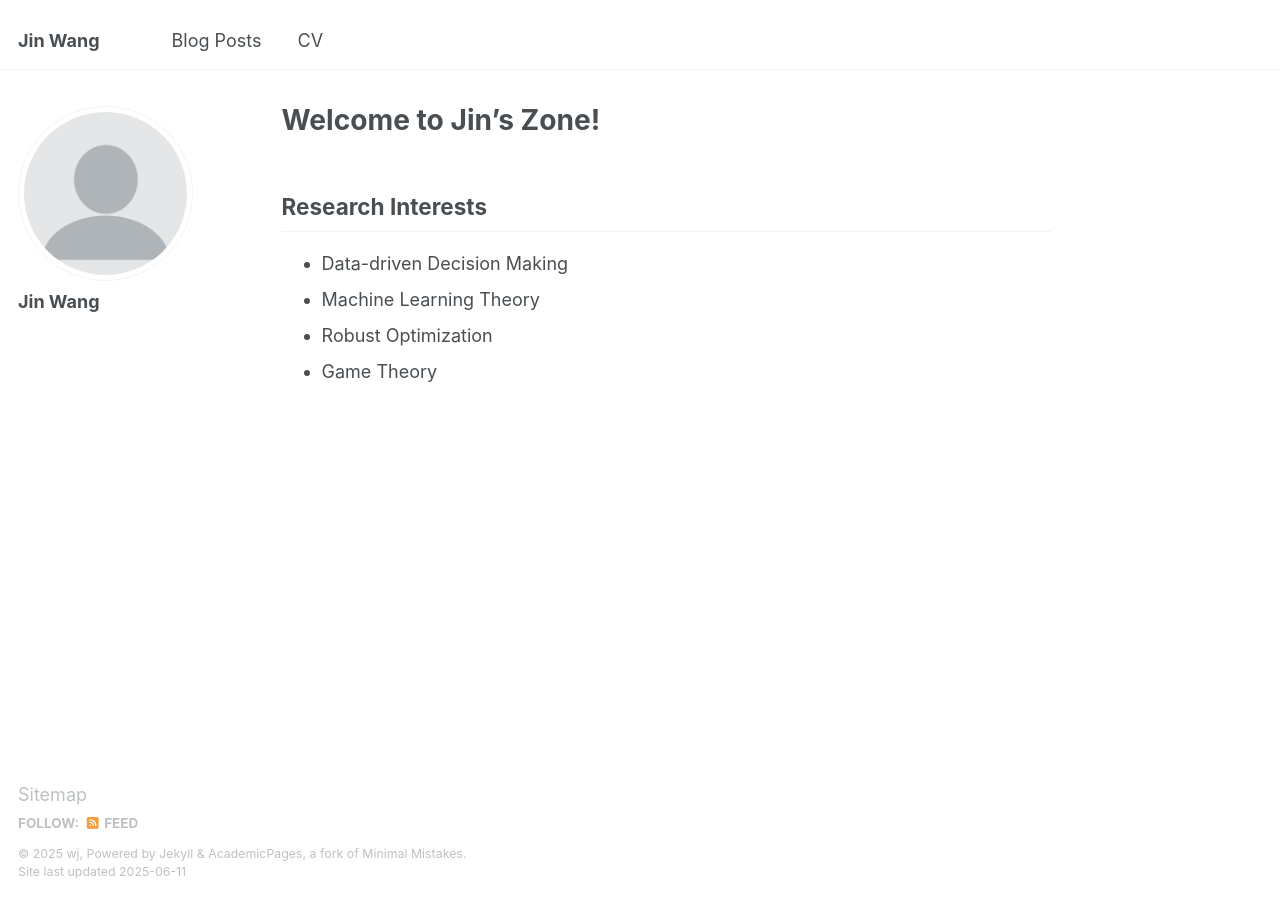
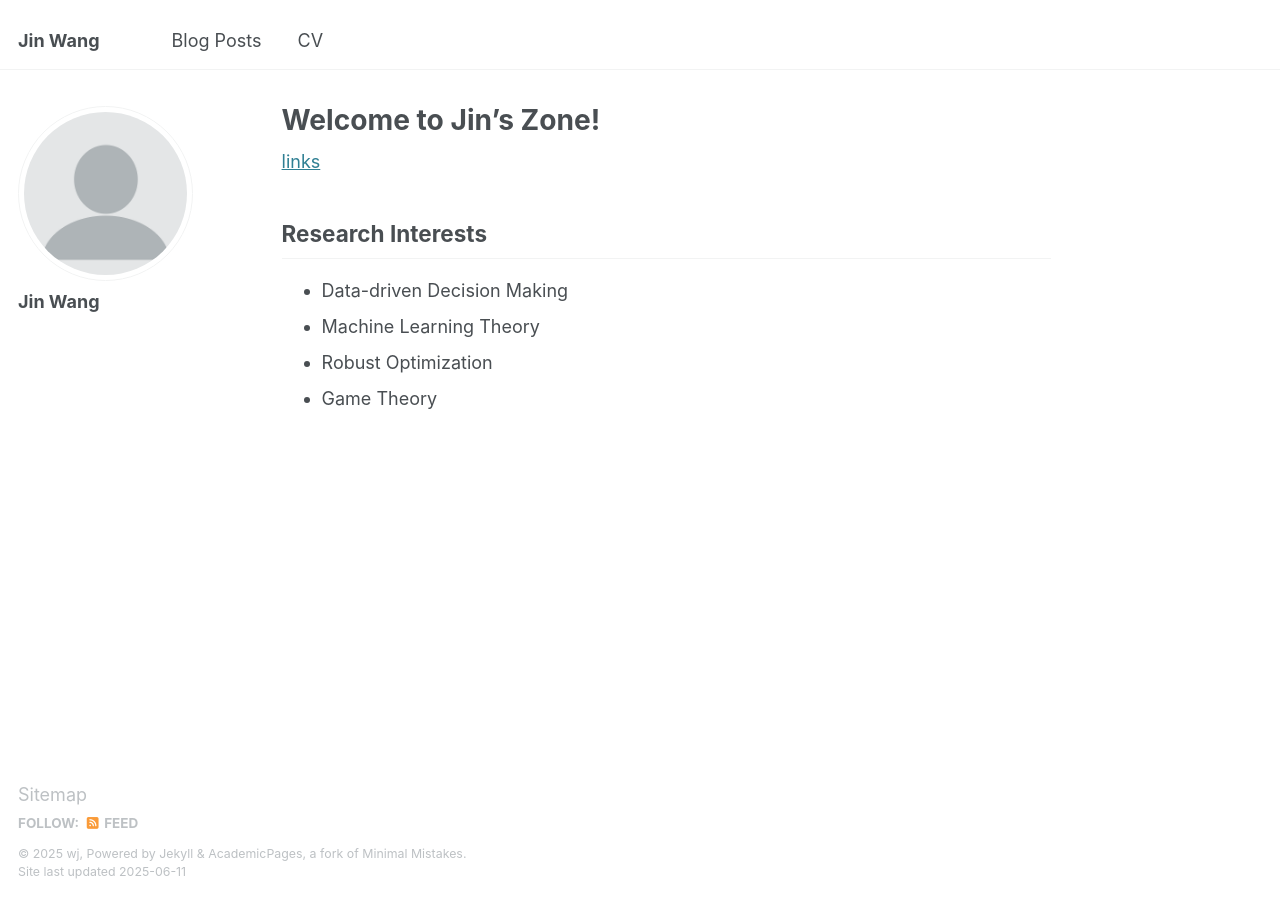
Before and after one commit to JiinnW/JiinnW, a Jekyll site: the page built from _pages/about.md, in a window 1280 px wide. Built offline with Jekyll 4.4.1, drawn with Linux system fonts in a browser that asks for light colours.

Commit message:
Update about.md

```diff
--- a/_pages/about.md
+++ b/_pages/about.md
@@ -7,6 +7,7 @@ redirect_from:
   - /about.html
 ---
 
+[links](https://jiinnw.github.io/JiinnW/page-archive/)
 
 ## Research Interests
 <!-- Data-driven Decision Making, Machine Learning Theory, Robust Optimization, Game Theory -->
```
